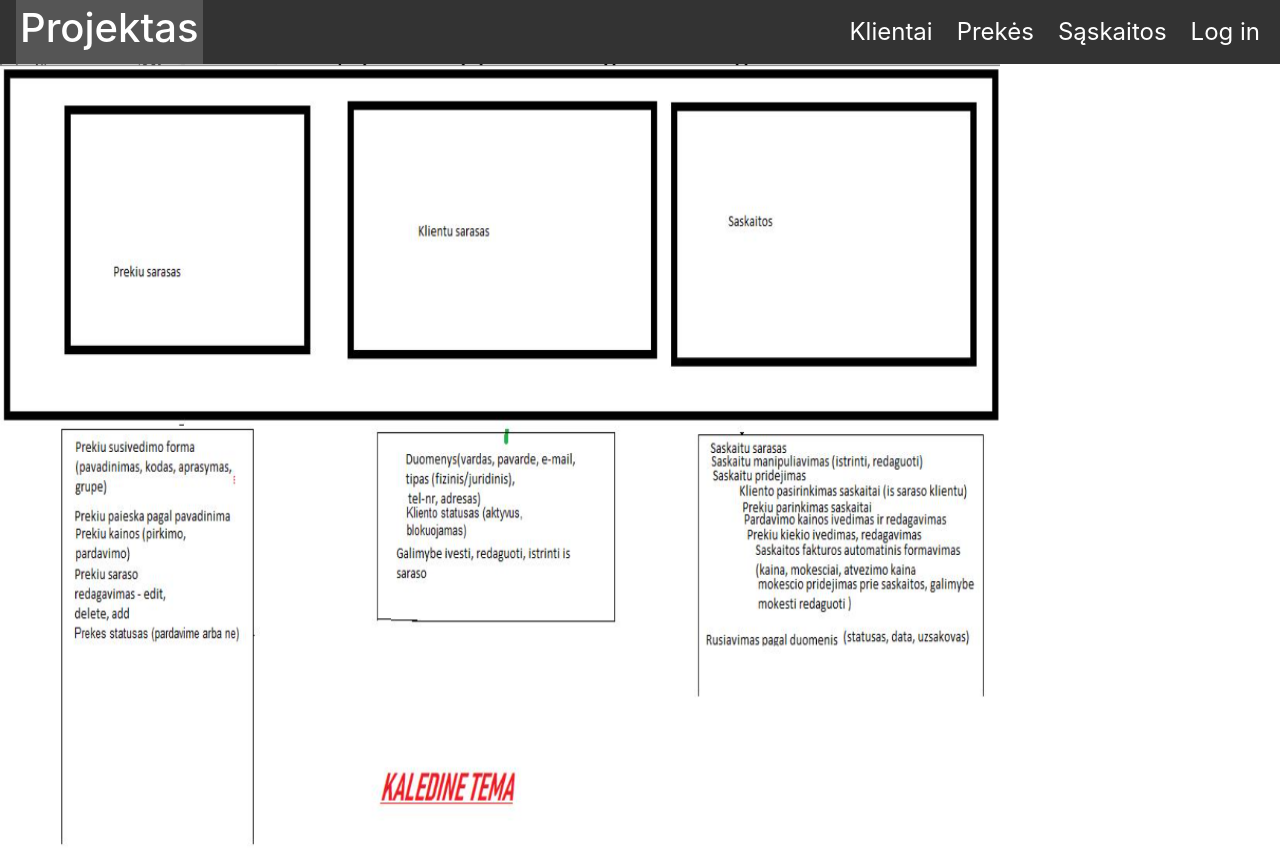
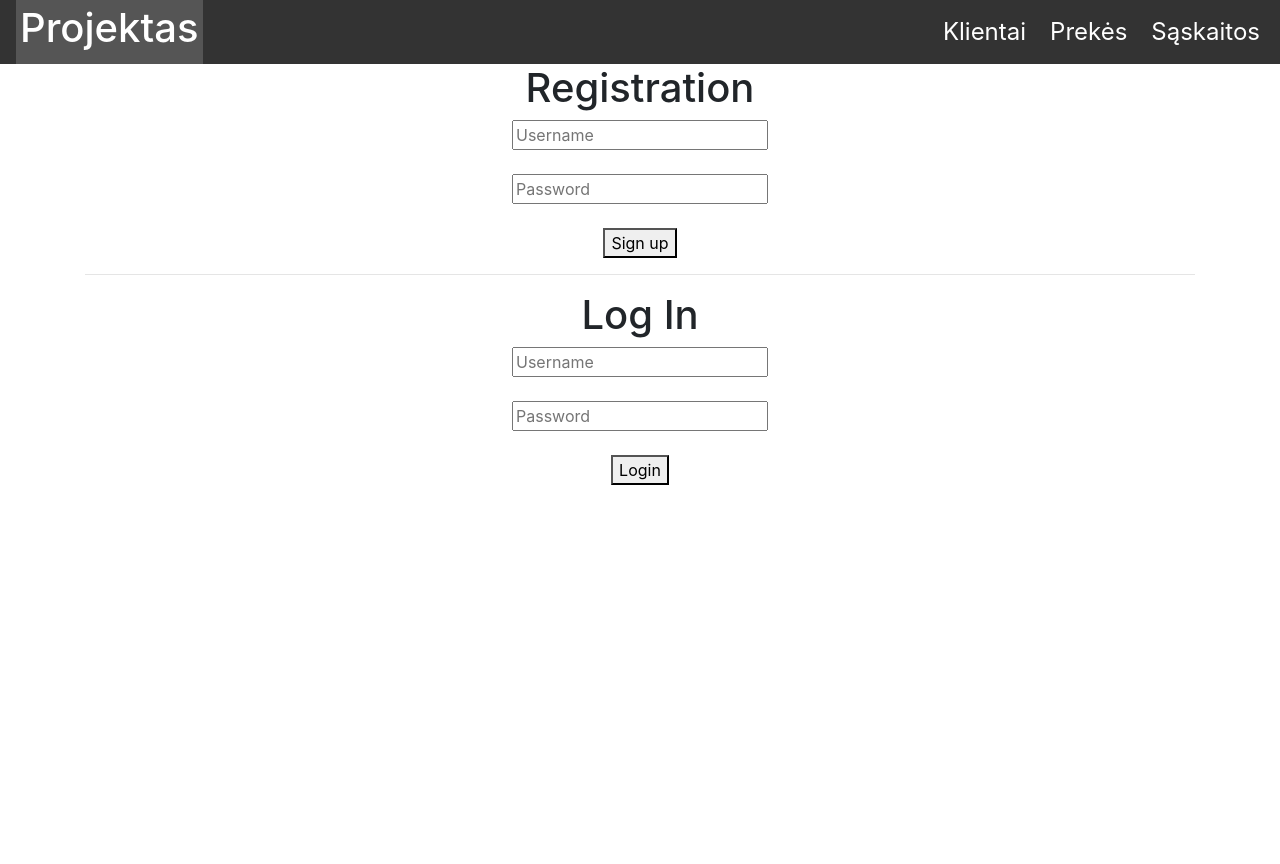
Before and after one commit to Veganizmas/invoice-app, a React (Create React App) app: page / in a window 1280 px wide. After the commit the page ends 800 px from the top, so only its background shows below. Built offline with nearby package versions, Linux system fonts and the light colour scheme.

Commit message:
security/login

```diff
--- a/src/App.js
+++ b/src/App.js
@@ -16,7 +16,7 @@ const App = () => {
     <>
       <Layout />
       <Routes>
-        <Route exact path="/" element={<Home />}></Route>
+        <Route exact path="/" element={<SecurityApp />}></Route>
         <Route path="/login/" element={<SecurityApp />}></Route>
         <Route path="/items/" element={<ItemsList />}></Route>
         <Route path="/items/add" element={<AddItem />}></Route>
--- a/src/pages/Layout.js
+++ b/src/pages/Layout.js
@@ -19,7 +19,7 @@ export default function Layout() {
         <CustomLink to="/customers">Klientai </CustomLink>
         <CustomLink to="/items">Prekės </CustomLink>
         <CustomLink to="/invoices">Sąskaitos </CustomLink>
-        <CustomLink to="/login">Log in </CustomLink>
+        {/* <CustomLink to="/login">Log in </CustomLink> */}
       </ul>
     </nav>
   );
--- a/src/security/SecurityApp.js
+++ b/src/security/SecurityApp.js
@@ -1,5 +1,7 @@
 import axios from "axios";
 import React, { useState } from "react";
+import "bootstrap/dist/css/bootstrap.min.css";
+import { useNavigate } from "react-router-dom";
 
 function SecurityApp() {
   const [usernameReg, setUsernameReg] = useState("");
@@ -9,6 +11,8 @@ function SecurityApp() {
   const [password, setPassword] = useState("");
 
   const [loginStatus, setLoginStatus] = useState("");
+
+  const navigate = useNavigate();
 
   const register = () => {
     axios
@@ -32,12 +36,13 @@ function SecurityApp() {
           setLoginStatus(response.data.message);
         } else {
           setLoginStatus(response.data[0].username);
+          navigate("/home");
         }
       });
   };
 
   return (
-    <div style={{ marginLeft: 50 }}>
+    <div className="container">
       <div>
         <h1>Registration</h1>
         <input
```
